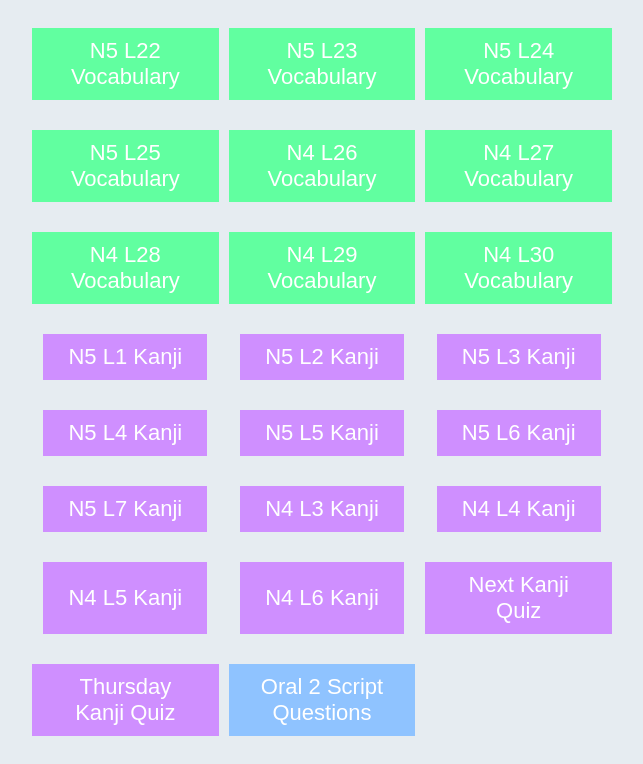
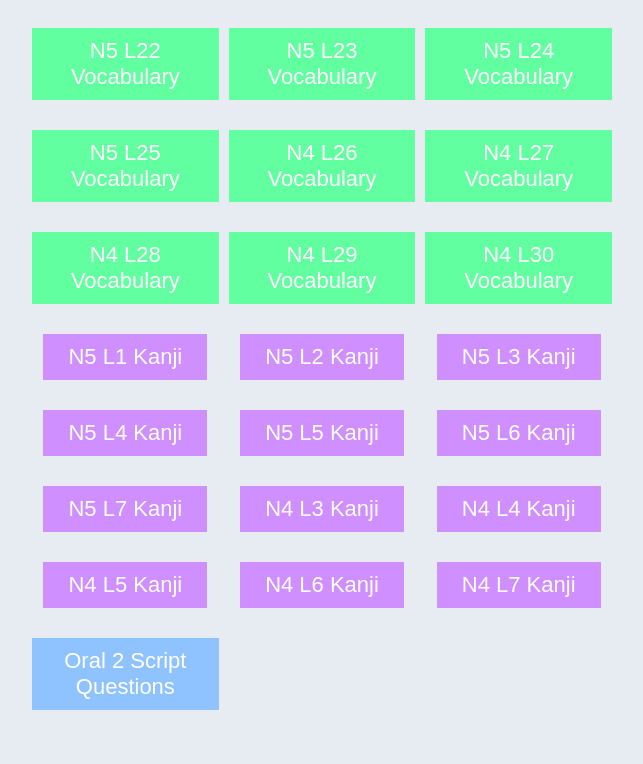
Before and after one commit to sameonseth/nihongo-reviewer, a Vue app: page / in a window 1280 px wide. Shown: the part 957-1721 px from the top of the page, without its empty margins (318-961 px from the left). After the commit the page ends 1695 px from the top, so only its background shows below. Built offline with nearby package versions, Linux system fonts and the light colour scheme.

Commit message:
modified the json files

```diff
--- a/src/App.vue
+++ b/src/App.vue
@@ -375,12 +375,8 @@ export default {
         this.quiz = N4KanjiQuizzes.N4L6KQuiz;
         this.typeOfQuiz = "kanji";
       }
-      else if (selectedQuiz==="NextKanjiQuiz") {
-        this.quiz = N4KanjiQuizzes.NextKanjiQuiz;
-        this.typeOfQuiz = "kanji";
-      }
-      else if (selectedQuiz==="ThursdayKanjiQuiz") {
-        this.quiz = N4KanjiQuizzes.ThursdayKanjiQuiz;
+      else if (selectedQuiz==="N4L7KQuiz") {
+        this.quiz = N4KanjiQuizzes.N4L7KQuiz;
         this.typeOfQuiz = "kanji";
       }
       else if (selectedQuiz==="Oral2Questions") {
--- a/src/assets/N4KanjiQuizzes.json
+++ b/src/assets/N4KanjiQuizzes.json
@@ -152,9 +152,7 @@
         { "question": "林道", "answer": "りんどう", "english_answer": "forest road" },
         { "question": "森", "answer": "もり", "english_answer": "forest" },
         { "question": "森さん", "answer": "もりさん", "english_answer": "Mr. or Ms. Mori" },
-        { "question": "森林", "answer": "しんりん", "english_answer": "forest" }
-    ],
-    "NextKanjiQuiz" : [
+        { "question": "森林", "answer": "しんりん", "english_answer": "forest" },
         { "question": "地図", "answer": "ちず", "english_answer": "map" },
         { "question": "地下鉄", "answer": "ちかてつ", "english_answer": "subway" },
         { "question": "土地", "answer": "とち", "english_answer": "land" },
@@ -174,9 +172,7 @@
         { "question": "光", "answer": "ひかり", "english_answer": "light" },
         { "question": "光る", "answer": "ひかる", "english_answer": "to shine" },
         { "question": "日光", "answer": "にっこう", "english_answer": "sunlight" },
-        { "question": "観光", "answer": "かんこう", "english_answer": "sightseeing" }
-    ],
-    "ThursdayKanjiQuiz" : [
+        { "question": "観光", "answer": "かんこう", "english_answer": "sightseeing" },
         { "question": "台", "answer": "だい", "english_answer": "table" },
         { "question": "台所", "answer": "だいどころ", "english_answer": "kitchen" },
         { "question": "～台", "answer": "～だい", "english_answer": "counter for machines" },
@@ -184,7 +180,9 @@
         { "question": "風", "answer": "かぜ", "english_answer": "wind" },
         { "question": "台風", "answer": "たいふう", "english_answer": "typhoon" },
         { "question": "洋風", "answer": "ようふう", "english_answer": "western style" },
-        { "question": "風景", "answer": "ふうけい", "english_answer": "scenery" },
+        { "question": "風景", "answer": "ふうけい", "english_answer": "scenery" }
+    ],
+    "N4L8KQuiz": [
         { "question": "四季", "answer": "しき", "english_answer": "four seasons" },
         { "question": "季節", "answer": "きせつ", "english_answer": "season" },
         { "question": "節分", "answer": "せつぶん", "english_answer": "the traditional end of winter" },
--- a/src/components/MenuVue.vue
+++ b/src/components/MenuVue.vue
@@ -302,16 +302,9 @@
       <button
         type="button"
         class="kanji-option"
-        @click.prevent="setQuiz('NextKanjiQuiz')"
+        @click.prevent="setQuiz('N4L7KQuiz')"
       >
-        Next Kanji Quiz
-      </button>
-      <button
-        type="button"
-        class="kanji-option"
-        @click.prevent="setQuiz('ThursdayKanjiQuiz')"
-      >
-        Thursday Kanji Quiz
+        N4 L7 Kanji
       </button>
       <button
         type="button"
```
